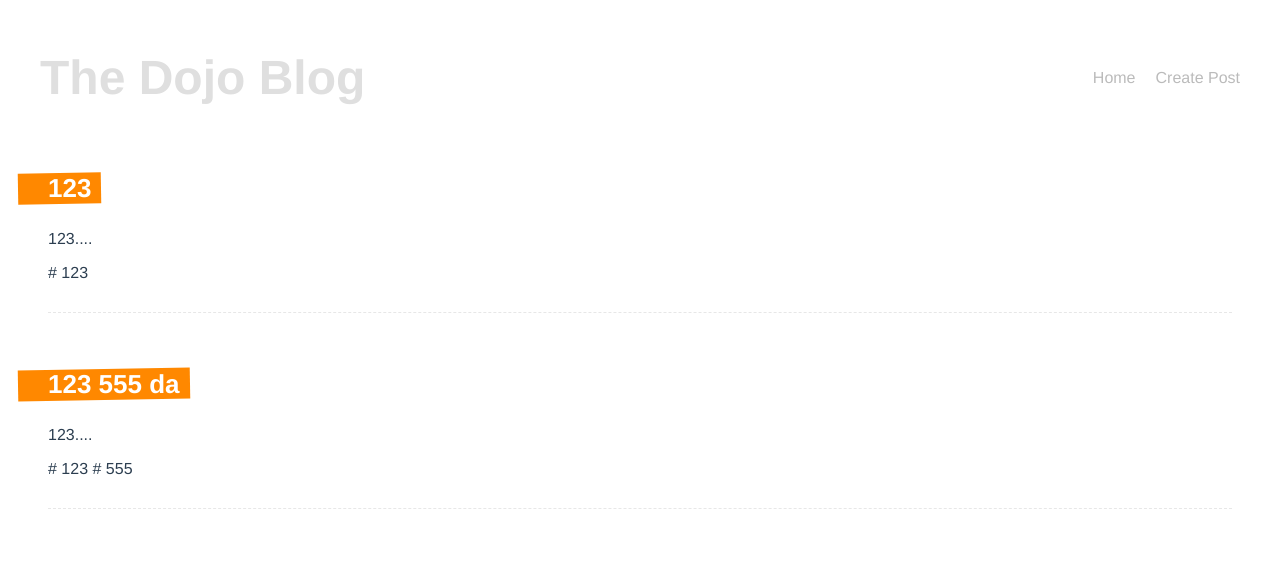
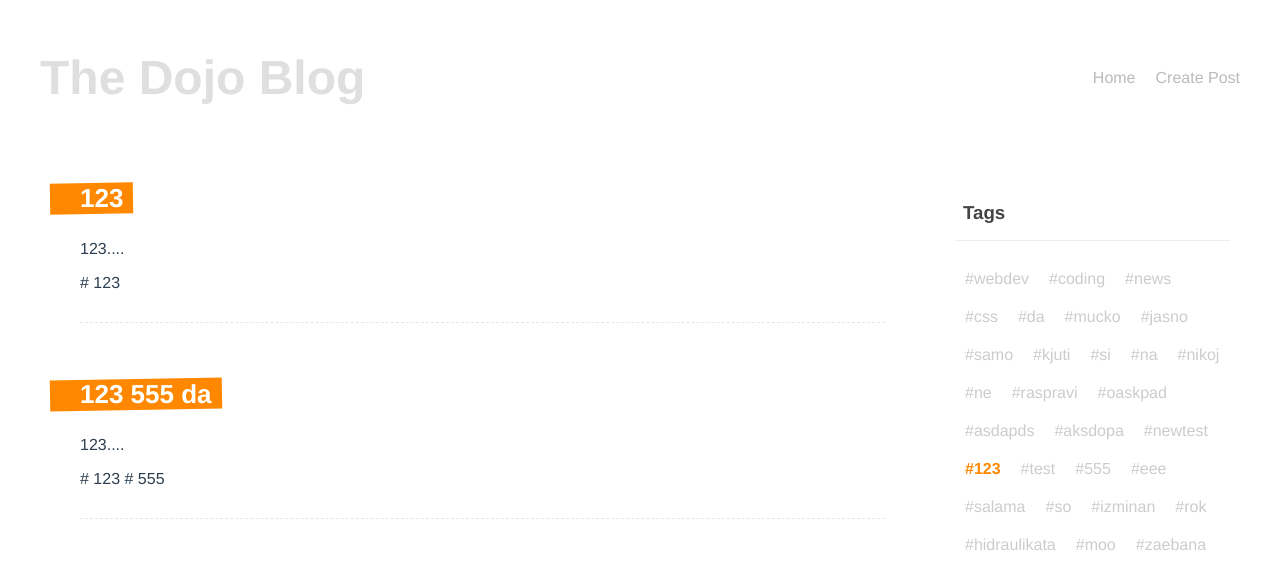
Before and after one commit to geostojanov/dojo-blog, a Vue app: page /tags/123 in a window 1280 px wide. Shown: the top 588 px of the page. Built offline with nearby package versions, Linux system fonts and the light colour scheme; data requests are answered from the project's data file.

Commit message:
Lesson 90 - creating a tag cloud - Done

```diff
--- a/data/db.json
+++ b/data/db.json
@@ -121,6 +121,31 @@
         "555"
       ],
       "id": 13
+    },
+    {
+      "title": "Emi saa be mika",
+      "body": "Saa sakas li da go pominam tvojo rok",
+      "tags": [
+        "eee",
+        "salama",
+        "so",
+        "izminan",
+        "rok",
+        "da",
+        "mucko",
+        "jasno"
+      ],
+      "id": 14
+    },
+    {
+      "title": "Nesto taa hidraulikata mu e zaebana",
+      "body": "Da",
+      "tags": [
+        "hidraulikata",
+        "moo",
+        "zaebana"
+      ],
+      "id": 15
     }
   ]
 }
--- /dev/null
+++ b/src/components/TagCloud.vue
@@ -0,0 +1,46 @@
+<template>
+  <div class="tag-cloud">
+    <h3>Tags</h3>
+    <div v-for="tag in tags" :key="tag">
+      <router-link :to="{ name: 'Tag', params: { tag: tag } }">
+        #{{ tag }}
+      </router-link>
+    </div>
+  </div>
+</template>
+
+<script>
+import useTags from '../composables/useTags'
+
+export default {
+  props: ['posts'],
+  setup(props) {
+    const { tags } = useTags(props.posts)
+
+    return { tags }
+  }
+}
+</script>
+
+<style>
+  .tag-cloud {
+    padding: 10px;
+  }
+  .tag-cloud h3 {
+    border-bottom: 1px solid #eee;
+    padding: 16px 8px;
+    color: #444;
+  }
+  .tag-cloud div {
+    display: inline-block;
+    padding: 10px;
+  }
+  .tag-cloud a {
+    color: #ccc;
+    text-decoration: none;
+  }
+  .tag-cloud a.router-link-active {
+    color: #ff8800;
+    font-weight: bold;
+  }
+</style>
--- /dev/null
+++ b/src/composables/useTags.js
@@ -0,0 +1,16 @@
+import { ref } from "vue";
+
+const useTags = (posts) => {
+  const tags = ref([])
+  const tagSet = new Set();
+
+  posts.forEach(item => {
+    item.tags.forEach(tag => tagSet.add(tag))
+  })
+
+  tags.value = [...tagSet]
+
+  return { tags }
+}
+
+export default useTags
--- a/src/views/HomeView.vue
+++ b/src/views/HomeView.vue
@@ -2,8 +2,9 @@
   <div class="home">
     <h1>Home</h1>
     <div v-if="error">{{ error }}</div>
-    <div v-if="posts.length">
+    <div v-if="posts.length" class="layout">
       <PostList :posts="posts" />
+      <TagCloud :posts="posts" />
     </div>
     <div v-else><Spinner /></div>
   </div>
@@ -11,12 +12,13 @@
 
 <script>
 import PostList from '../components/PostList.vue'
+import TagCloud from '../components/TagCloud.vue'
 import getPosts from '../composables/getPosts'
 import Spinner from '../components/Spinner.vue'
 
 export default {
   name: 'HomeView',
-  components: { PostList, Spinner },
+  components: { PostList, TagCloud, Spinner },
   setup() {
 
     const { posts, error, load } = getPosts()
@@ -34,4 +36,9 @@
     margin: 0 auto;
     padding: 10px;
   }
+  .layout {
+    display: grid;
+    grid-template-columns: 3fr 1fr;
+    gap: 20px;
+  }
 </style>
--- a/src/views/Tag.vue
+++ b/src/views/Tag.vue
@@ -1,8 +1,9 @@
 <template>
   <div class="tag">
     <div v-if="error">{{ error }}</div>
-    <div v-if="posts.length">
+    <div v-if="posts.length" class="layout">
       <PostList :posts="tagPosts" />
+      <TagCloud :posts="posts" />
     </div>
     <div v-else><Spinner /></div>
   </div>
@@ -12,11 +13,12 @@
 import getPosts from '../composables/getPosts'
 import Spinner from '../components/Spinner.vue'
 import PostList from '../components/PostList.vue'
+import TagCloud from '../components/TagCloud.vue'
 import { useRoute } from 'vue-router'
 import { computed } from '@vue/runtime-core'
 
 export default {
-  components: { Spinner, PostList },
+  components: { Spinner, TagCloud, PostList },
   setup() {
     const router = useRoute();
 
@@ -34,5 +36,9 @@
 </script>
 
 <style>
-
+  .tag {
+    max-width: 1200px;
+    margin: 0 auto;
+    padding: 10px;
+  }
 </style>
```
